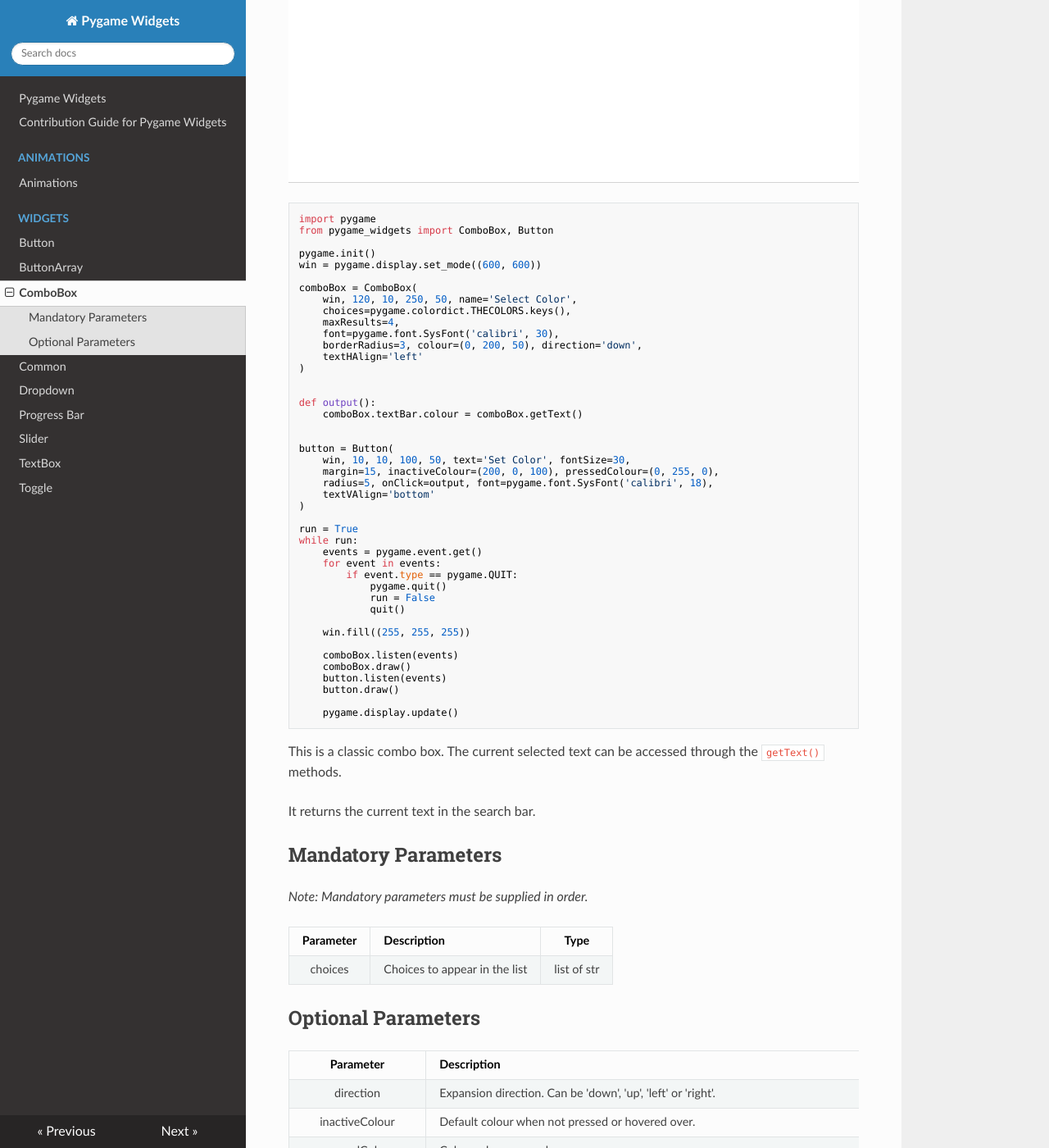
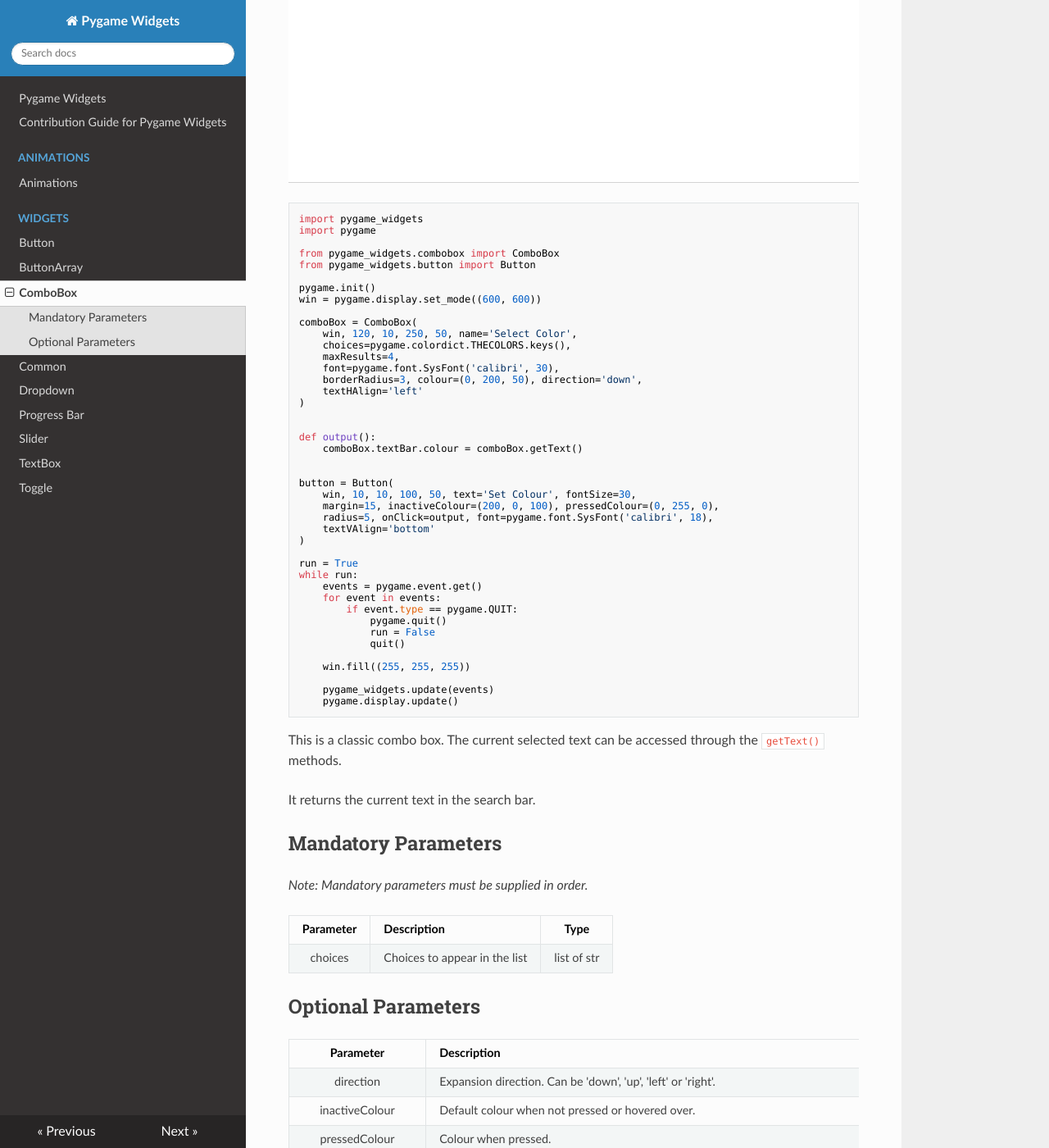
Before and after one commit to AustL/PygameWidgets, an MkDocs documentation site: the page built from docs/widgets/combobox.md, in a window 1280 px wide and 1400 px high, scrolled down 839 px. Shown: the whole window at 82% size. Built offline with MkDocs 1.6.1, drawn with Linux system fonts in a browser that asks for light colours; nearby versions of some CDN libraries.

Commit message:
Update docs

````diff
--- a/docs/widgets/combobox.md
+++ b/docs/widgets/combobox.md
@@ -11,8 +11,11 @@ the `textboxKwargs` parameter.
 ![combobox.gif](../images/combobox.gif)
 
 ```Python
+import pygame_widgets
 import pygame
-from pygame_widgets import ComboBox, Button
+
+from pygame_widgets.combobox import ComboBox
+from pygame_widgets.button import Button
 
 pygame.init()
 win = pygame.display.set_mode((600, 600))
@@ -32,7 +35,7 @@ def output():
 
 
 button = Button(
-    win, 10, 10, 100, 50, text='Set Color', fontSize=30,
+    win, 10, 10, 100, 50, text='Set Colour', fontSize=30,
     margin=15, inactiveColour=(200, 0, 100), pressedColour=(0, 255, 0),
     radius=5, onClick=output, font=pygame.font.SysFont('calibri', 18),
     textVAlign='bottom'
@@ -49,11 +52,7 @@ while run:
 
     win.fill((255, 255, 255))
 
-    comboBox.listen(events)
-    comboBox.draw()
-    button.listen(events)
-    button.draw()
-
+    pygame_widgets.update(events)
     pygame.display.update()
 ```
 
````
Also changed, not shown: docs/widgets/dropdown.md (+4 -6 lines), docs/widgets/progressbar.md (+3 -3 lines), docs/widgets/slider.md (+6 -6 lines), docs/widgets/textbox.md (+3 -4 lines), docs/widgets/toggle.md (+3 -4 lines), 1 other file.
